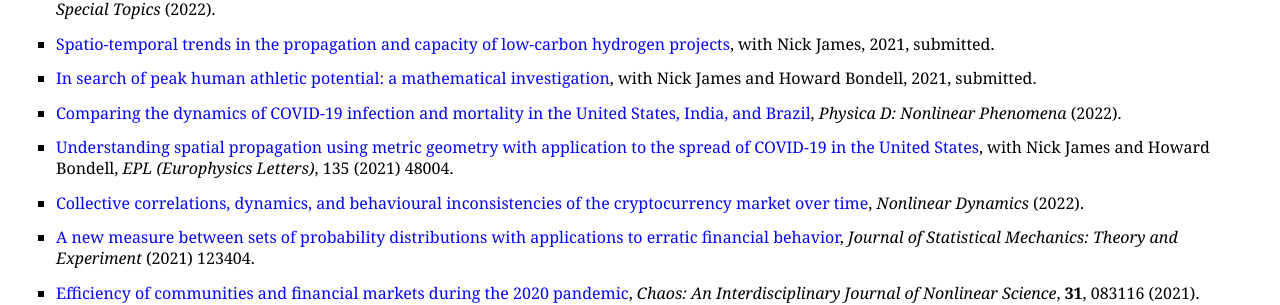
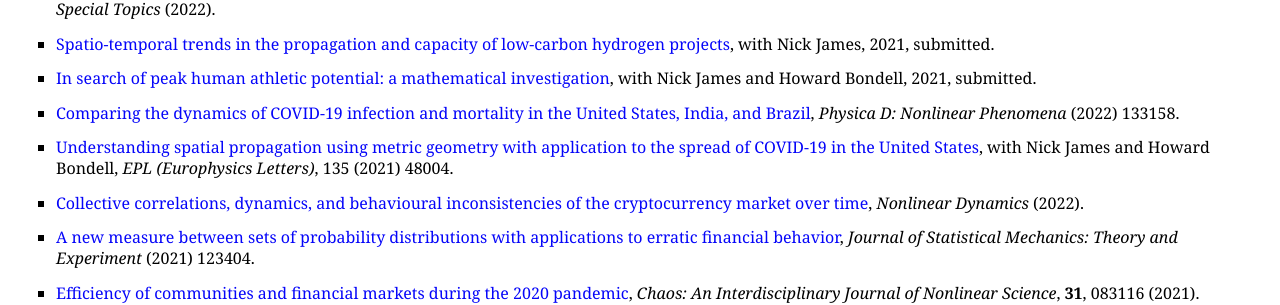
Before and after one commit to MaxMenzies/maxmenzies.com, a Jekyll site: the page index.html, which Jekyll copies as it is, in a window 1280 px wide. Shown: the part 538-843 px from the top of the page. Built offline with Jekyll 4.4.1, drawn with Linux system fonts in a browser that asks for light colours.

Commit message:
Update index.html

```diff
--- a/index.html
+++ b/index.html
@@ -52,7 +52,7 @@
 </li>
 </ul>
 <ul>
-<li><p><a href="https://www.sciencedirect.com/science/article/pii/S0167278922000033">Comparing the dynamics of COVID-19 infection and mortality in the United States, India, and Brazil</a>, <i>Physica D: Nonlinear Phenomena</i> (2022).</p>
+<li><p><a href="https://www.sciencedirect.com/science/article/pii/S0167278922000033">Comparing the dynamics of COVID-19 infection and mortality in the United States, India, and Brazil</a>, <i>Physica D: Nonlinear Phenomena</i> (2022) 133158.</p>
 </li>
 </ul>
 <ul>
```
